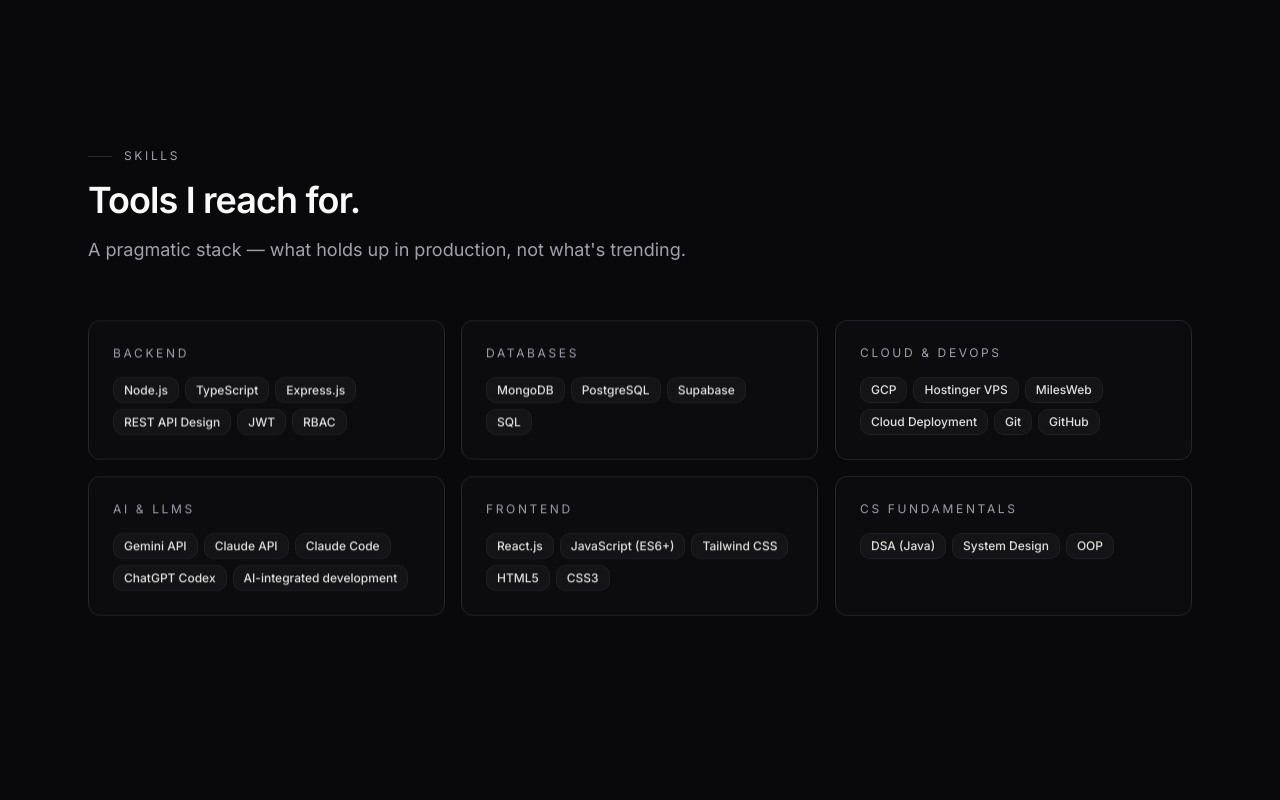
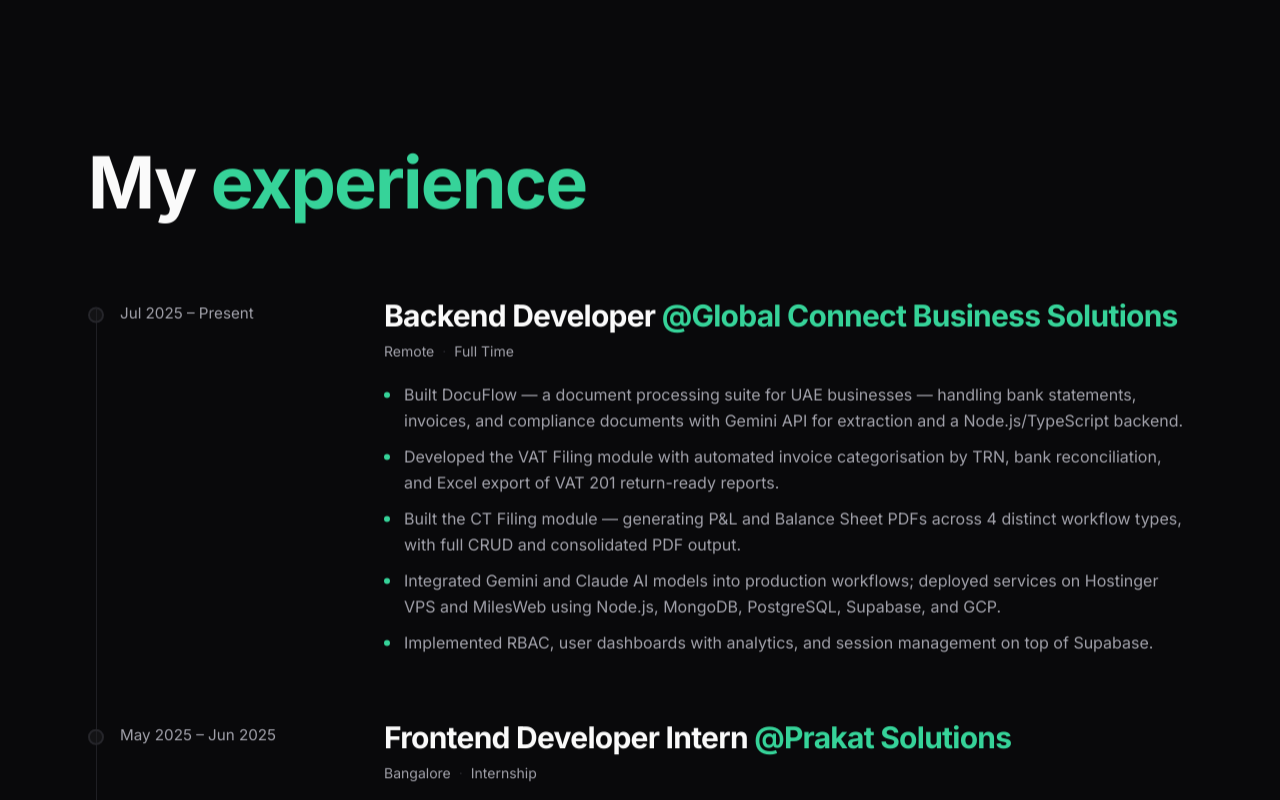
Before and after one commit to SurendranGithub/Portfolio, a React (Vite) app: page / in a window 1280 px wide. Shown: the part 1200-2000 px from the top of the page. Built offline with nearby package versions, Linux system fonts and the light colour scheme.

Commit message:
Experience Section

```diff
--- a/src/App.tsx
+++ b/src/App.tsx
@@ -14,9 +14,9 @@
       <main>
         <Hero />
         <About />
+        <Experience />
         <Skills />
         <Projects />
-        <Experience />
         <Contact />
       </main>
       <Footer />
--- a/src/components/layout/Navbar.tsx
+++ b/src/components/layout/Navbar.tsx
@@ -5,9 +5,9 @@
 const links = [
   { href: '#hero', label: 'Home' },
   { href: '#about', label: 'About' },
+  { href: '#experience', label: 'Experience' },
   { href: '#skills', label: 'Skills' },
   { href: '#projects', label: 'Projects' },
-  { href: '#experience', label: 'Experience' },
 ] as const;
 
 const ids = links.map((l) => l.href.slice(1));
--- a/src/components/sections/Experience.tsx
+++ b/src/components/sections/Experience.tsx
@@ -4,51 +4,72 @@
 
 export function Experience() {
   return (
-    <Section id="experience" eyebrow="Experience" title="Where I've built.">
-      <ol className="relative space-y-12 border-l border-border/70 pl-6 sm:pl-10">
-        {experience.map((item, i) => (
-          <FadeIn key={item.id} delay={i * 80}>
-            <li className="relative">
+    <Section id="experience" className="py-24 sm:py-28 lg:py-32">
+      <FadeIn>
+        <h2 className="mb-14 text-balance text-5xl font-bold tracking-tight text-foreground sm:mb-20 sm:text-6xl lg:text-[4.5rem] lg:leading-[0.95]">
+          My <span className="text-accent">experience</span>
+        </h2>
+      </FadeIn>
+
+      <div className="relative">
         <span
           aria-hidden
-                className="absolute -left-[1.7rem] top-2 h-2.5 w-2.5 rounded-full border border-border bg-background sm:-left-[2.7rem]"
+          className="absolute left-2 top-3 bottom-4 w-px bg-border/80"
         />
-              <div className="flex flex-wrap items-baseline justify-between gap-x-4 gap-y-1">
-                <h3 className="text-lg font-semibold tracking-tight text-foreground">
-                  {item.role}
-                  <span className="text-muted-foreground"> · {item.company}</span>
+
+        <div className="space-y-14 sm:space-y-16">
+          {experience.map((item, i) => (
+            <FadeIn key={item.id} delay={i * 100}>
+              <article className="grid gap-y-4 sm:grid-cols-[200px_1fr] sm:gap-x-10 lg:grid-cols-[240px_1fr] lg:gap-x-14">
+                <div className="flex items-start gap-4 sm:pt-1.5">
+                  <span
+                    aria-hidden
+                    className="relative z-10 mt-1 h-4 w-4 shrink-0 rounded-full border-2 border-border bg-secondary/40"
+                  />
+                  <time className="text-sm text-muted-foreground sm:text-[0.95rem]">
+                    {item.start} – {item.end}
+                  </time>
+                </div>
+
+                <div>
+                  <h3 className="text-2xl font-bold tracking-tight text-foreground sm:text-3xl">
+                    {item.role}{' '}
+                    <span className="text-accent">@{item.company}</span>
                   </h3>
-                <span className="text-xs uppercase tracking-[0.18em] text-muted-foreground">
-                  {item.start} — {item.end}
-                </span>
-              </div>
-              <p className="mt-1 text-xs text-muted-foreground/80">
+                  <p className="mt-2 text-sm text-muted-foreground">
                     {item.location}
                     {item.type && (
                       <>
-                    <span aria-hidden className="mx-1.5 text-border">·</span>
-                    <span className="capitalize">{item.type.replace('-', ' ')}</span>
+                        <span aria-hidden className="mx-2 text-border">
+                          ·
+                        </span>
+                        <span className="capitalize">
+                          {item.type.replace('-', ' ')}
+                        </span>
                       </>
                     )}
                   </p>
-              <ul className="mt-4 space-y-2">
+
+                  <ul className="mt-5 space-y-2.5">
                     {item.highlights.map((h, j) => (
                       <li
                         key={j}
-                    className="relative pl-5 text-sm leading-relaxed text-muted-foreground before:absolute before:left-0 before:top-[0.7rem] before:h-px before:w-3 before:bg-border"
+                        className="relative pl-5 text-base leading-relaxed text-muted-foreground before:absolute before:left-0 before:top-[0.7em] before:h-1.5 before:w-1.5 before:rounded-full before:bg-accent"
                       >
                         {h}
                       </li>
                     ))}
                   </ul>
-            </li>
+                </div>
+              </article>
             </FadeIn>
           ))}
-      </ol>
+        </div>
+      </div>
 
       {achievements.length > 0 && (
-        <FadeIn delay={experience.length * 80 + 40}>
-          <div className="mt-16 rounded-xl border border-border bg-card/40 p-6 sm:p-8">
+        <FadeIn delay={experience.length * 100 + 50}>
+          <div className="mt-16 rounded-xl border border-border bg-card/40 p-6 sm:mt-24 sm:p-8">
             <h3 className="text-xs uppercase tracking-[0.22em] text-muted-foreground">
               Achievements & Certifications
             </h3>
```
Lines whose indentation alone changed are shown as unchanged.
